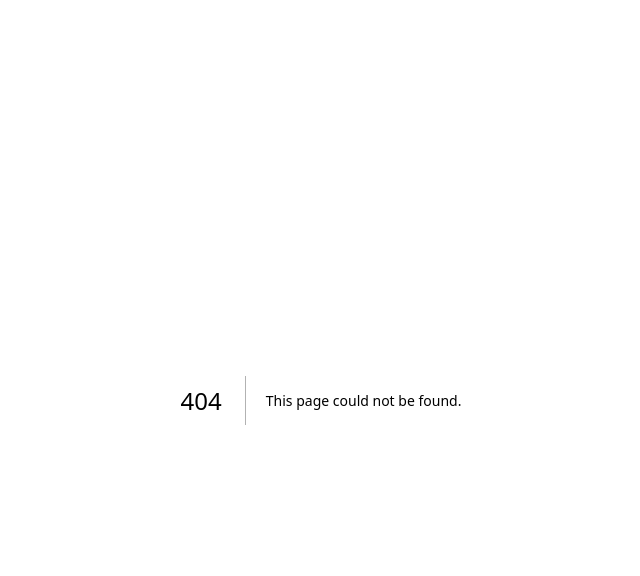
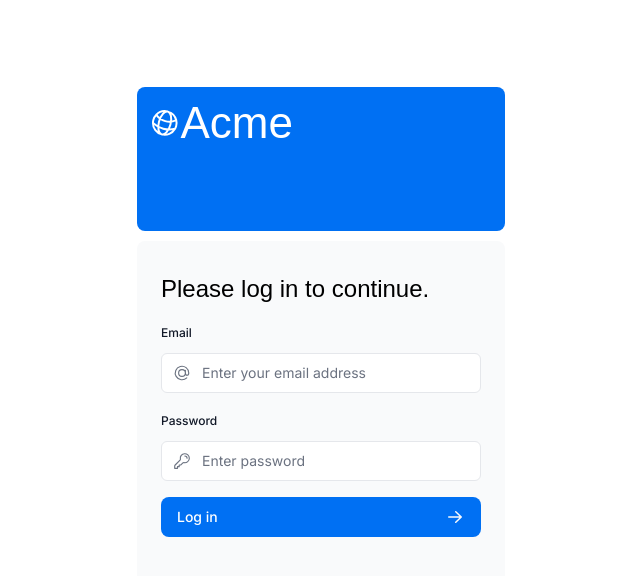
Before and after one commit to hibi6toshi/Learning-Next, a Next.js app: page /login in a window 1280 px wide. Before the commit this address had no page. Shown: the top 576 px of the page, without its empty margins (319-959 px from the left). Built offline with nearby package versions, Linux system fonts and the light colour scheme; a web font is replaced by a local one.

Commit message:
ログインルートの作成

```diff
--- /dev/null
+++ b/app/login/page.tsx
@@ -0,0 +1,17 @@
+import AcmeLogo from "../ui/acme-logo";
+import LoginForm from "../ui/login-form";
+
+export default function LoginPage() {
+  return (
+    <main className="flex items-center justify-center md:h-screen">
+      <div className="relatice mx-auto flex w-full max-w-[400px] flex-col space-y-2.5 p-4 md:-mt-32">
+        <div className="flex h-20 w-full imtes-end rounded-lg bg-blue-500 p-3 md:h-36">
+          <div className="w-32 text-white md:w-36">
+            <AcmeLogo />
+          </div>
+        </div>
+        <LoginForm />
+      </div>
+    </main>
+  );
+}
```
Also changed, not shown: 1 other file (tests, documents, lock files or other folders).
